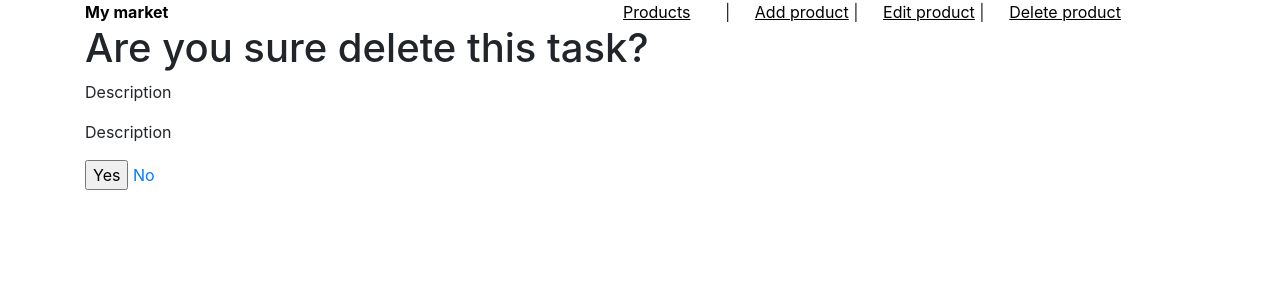
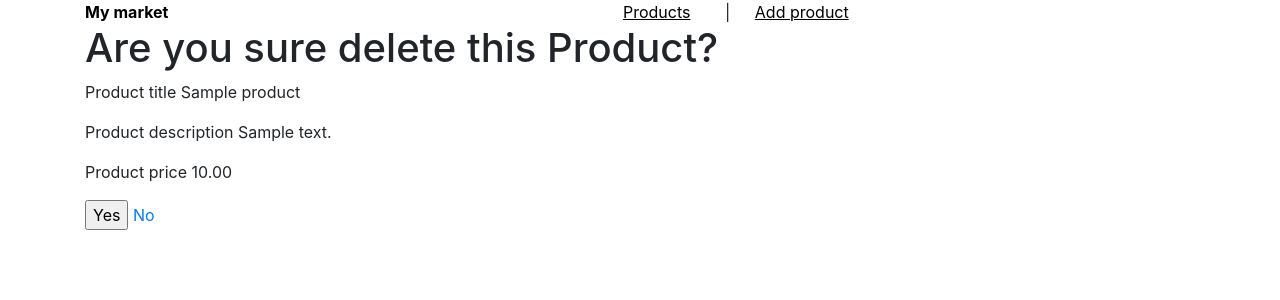
Before and after one commit to Alnazhm/homework_56_Zhuldyz_Kalbayeva, a Django app: page /products/1/delete in a window 1280 px wide. Shown: the top 300 px of the page. Run offline with Django 4.2, Linux system fonts and the light colour scheme; tables that the repository leaves empty hold one stand-in row (values such as "Sample post"); parts of the project's set-up code (start-up, migrations or seed data) failed here and were passed over.

Commit message:
Исправила удаление, редактирование, добавила soft_delete

```diff
--- a/app/eshop/models.py
+++ b/app/eshop/models.py
@@ -20,6 +20,8 @@
     balance = models.IntegerField(verbose_name="Остаток", validators=[MinValueValidator(0)])
     created_at = models.DateTimeField(verbose_name='Дата создания', auto_now_add=True)
     changed_at = models.DateTimeField(verbose_name='Дата изменения', auto_now=True)
+    is_deleted = models.BooleanField(verbose_name='Удалено', default=False, null=False)
+    deleted_at = models.DateTimeField(verbose_name='Дата удаления', null=True, default=None)
 
     def __str__(self):
         return f"{self.title} - {self.category} - {self.price} - {self.balance}"
--- a/app/eshop/templates/base.html
+++ b/app/eshop/templates/base.html
@@ -14,12 +14,7 @@
         <a style="margin-right: 450px;font-weight: bold; color: black;" href="{% url 'products' %}">My market</a>
         <a style="margin-right: 30px;color: black;text-decoration: underline;" href="{% url 'products' %}">Products</a>
         <span>|</span>
-
         <a style="margin-left: 20px;color: black;text-decoration: underline;" href="{% url 'product_add' %}"> Add product</a>
-        <span>|</span>
-        <a style="margin-left: 20px;color: black;text-decoration: underline;" href="{% url 'product_edit' product.pk %}"> Edit product</a>
-        <span>|</span>
-        <a style="margin-left: 20px;color: black;text-decoration: underline;" href="{% url 'product_delete' product.pk %}"> Delete product</a>
         </div>
 </div>
  {% endblock %}
--- a/app/eshop/templates/delete_confirm_page.html
+++ b/app/eshop/templates/delete_confirm_page.html
@@ -3,9 +3,10 @@
 Confirm Delete
 {% endblock %}
 {% block content %}
-<h1>Are you sure delete this task?</h1>
-<p> Description {{ todo_task.description }}</p>
-<p> Description {{ todo_task.status }}</p>
+<h1>Are you sure delete this Product?</h1>
+<p> Product title {{ product.title }}</p>
+<p> Product description {{ product.description }}</p>
+<p> Product price {{ product.price }}</p>
 <form action="{% url 'confirm_delete' product.pk  %}" method="POST">
 {% csrf_token %}
     <input type="submit" value="Yes">
--- a/app/eshop/templates/product_edit.html
+++ b/app/eshop/templates/product_edit.html
@@ -1,11 +1,15 @@
 {% extends 'base.html'%}
+{% block menu%}
+<a style="margin-left: 20px;color: black;text-decoration: underline;" href="{% url 'product_edit' product.pk %}"> Edit product</a>
+<span>|</span>
+{%endblock%}
 {% block content %}
     <div class="container">
         <div class="box">
             <div class="head_text heading text-center">
                 <p class="main-title-home">Edit product</p>
             </div>
-           <form action="{% url 'product_edit' product.pk%}" method="POST">
+           <form action="{% url 'product_edit' product.pk %}" method="POST">
                {% csrf_token%}
                <div class="form">
                     {% include 'partials/product_form.html' with button_text='Edit product' %}
--- a/app/eshop/views/products_view.py
+++ b/app/eshop/views/products_view.py
@@ -3,7 +3,7 @@
 
 
 def products_view(request):
-    products = Product.objects.all()
+    products = Product.objects.filter(is_deleted=False)
     context = {
         'products': products
     }
```
Also changed, not shown: app/eshop/templates/products.html (+10 -0 lines), app/eshop/migrations/0002_product_deleted_at_product_is_deleted.py (added).
